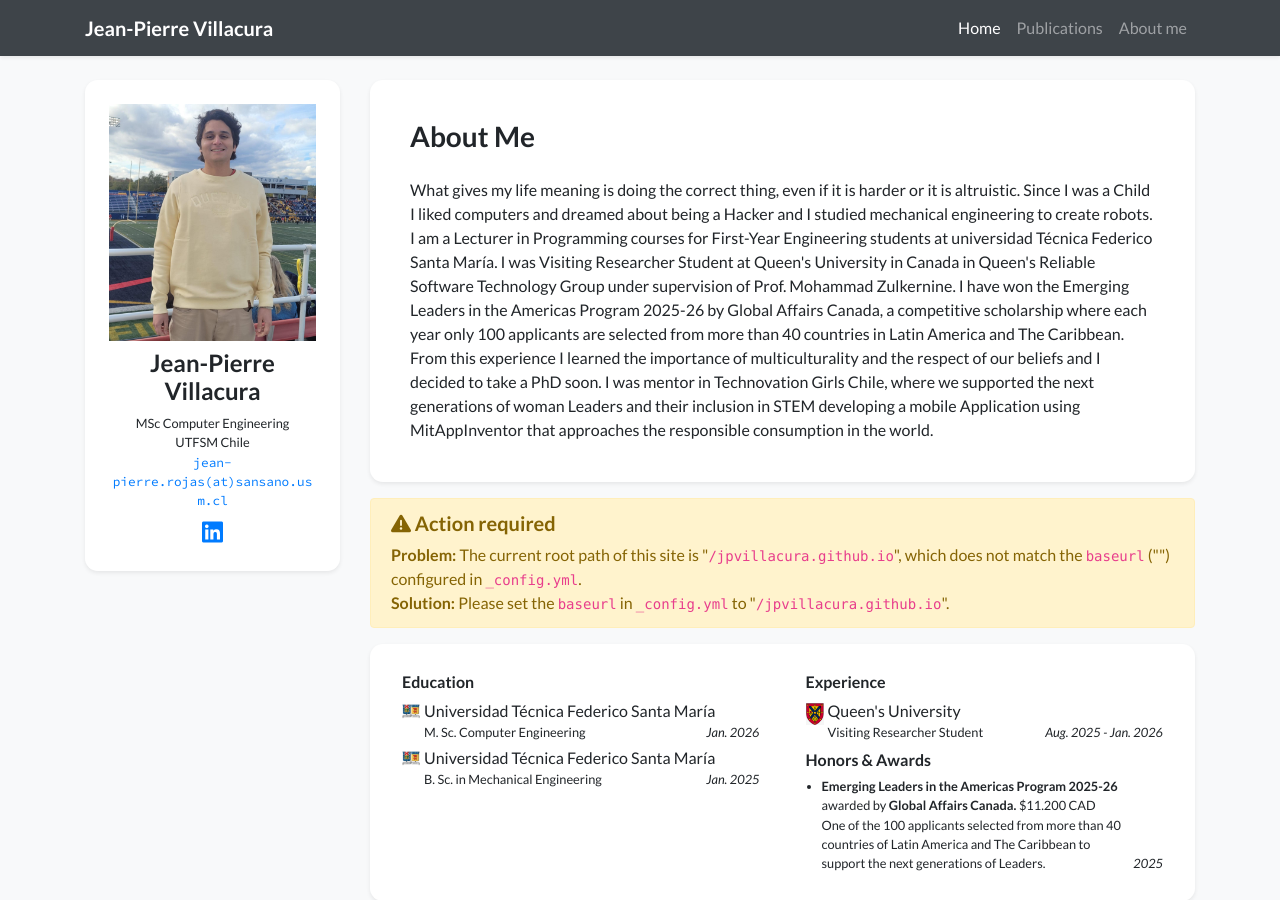
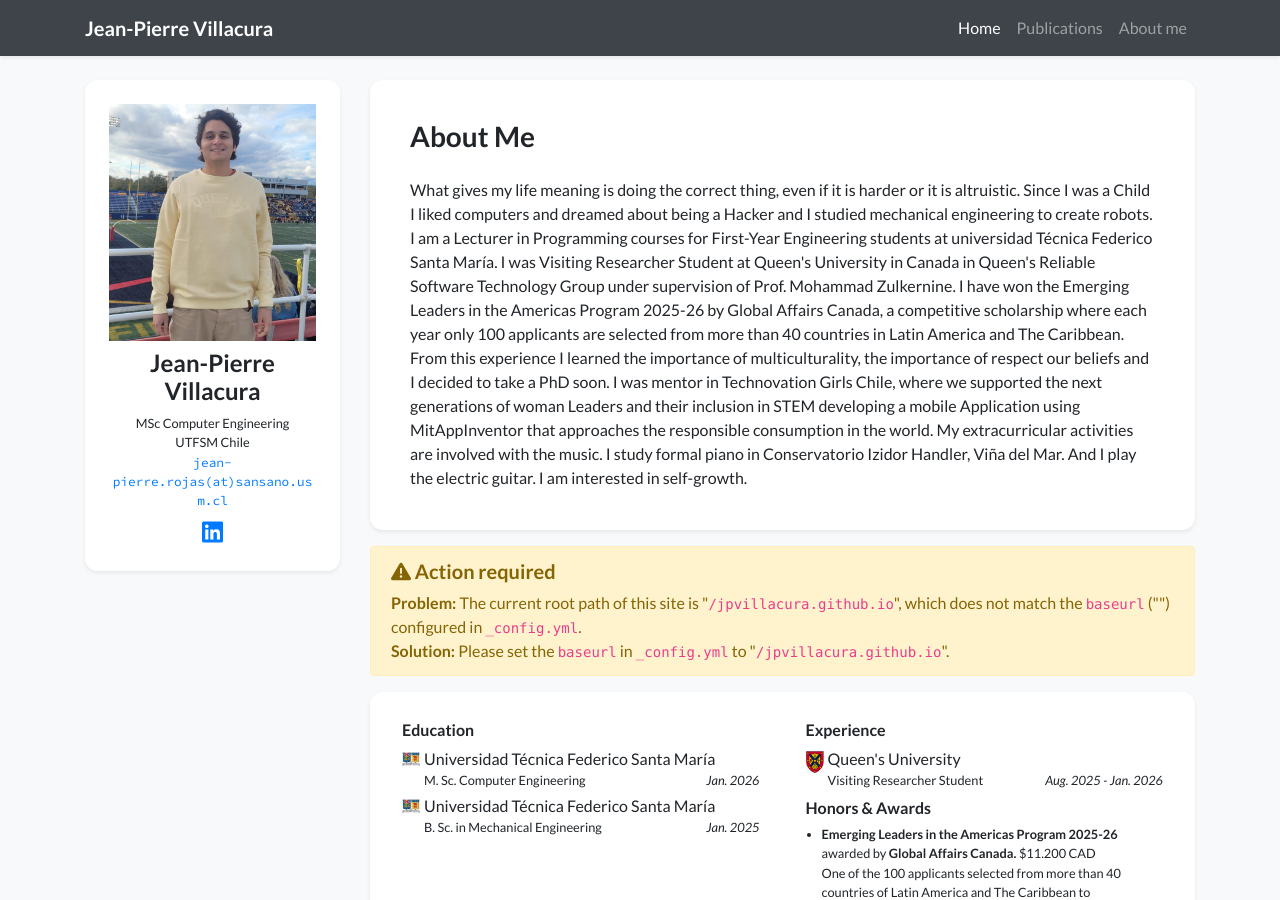
Before and after one commit to jpvillacura/jpvillacura.github.io, a Jekyll site: the page built from index.html, in a window 1280 px wide and 900 px high. Built offline with Jekyll 4.4.1, drawn with Linux system fonts in a browser that asks for light colours; nearby versions of some CDN libraries; a style sheet for code colours, icons or effects is not loaded.

Commit message:
descripcion

```diff
--- a/_data/profile.yml
+++ b/_data/profile.yml
@@ -25,11 +25,11 @@ short_bio: >-
 
   I am a Lecturer in Programming courses for First-Year Engineering students at universidad Técnica Federico Santa María. I was Visiting Researcher Student at Queen's University in Canada in Queen's Reliable Software Technology Group under supervision of Prof. Mohammad Zulkernine.
 
-  I have won the Emerging Leaders in the Americas Program 2025-26 by Global Affairs Canada, a competitive scholarship where each year only 100 applicants are selected from more than 40 countries in Latin America and The Caribbean. From this experience I learned the importance of multiculturality and the respect of our beliefs and I decided to take a PhD soon.
-
+  I have won the Emerging Leaders in the Americas Program 2025-26 by Global Affairs Canada, a competitive scholarship where each year only 100 applicants are selected from more than 40 countries in Latin America and The Caribbean. From this experience I learned the importance of multiculturality, the importance of respect our beliefs and I decided to take a PhD soon.
 
   I was mentor in Technovation Girls Chile, where we supported the next generations of woman Leaders and their inclusion in STEM developing a mobile Application using MitAppInventor that approaches the responsible consumption in the world.
 
+  My extracurricular activities are involved with the music. I study formal piano in Conservatorio Izidor Handler, Viña del Mar. And I play the electric guitar. I am interested in self-growth.
 
 portrait_url: /assets/images/photos/portrait.jpg
 portrait_caption: >-
```
